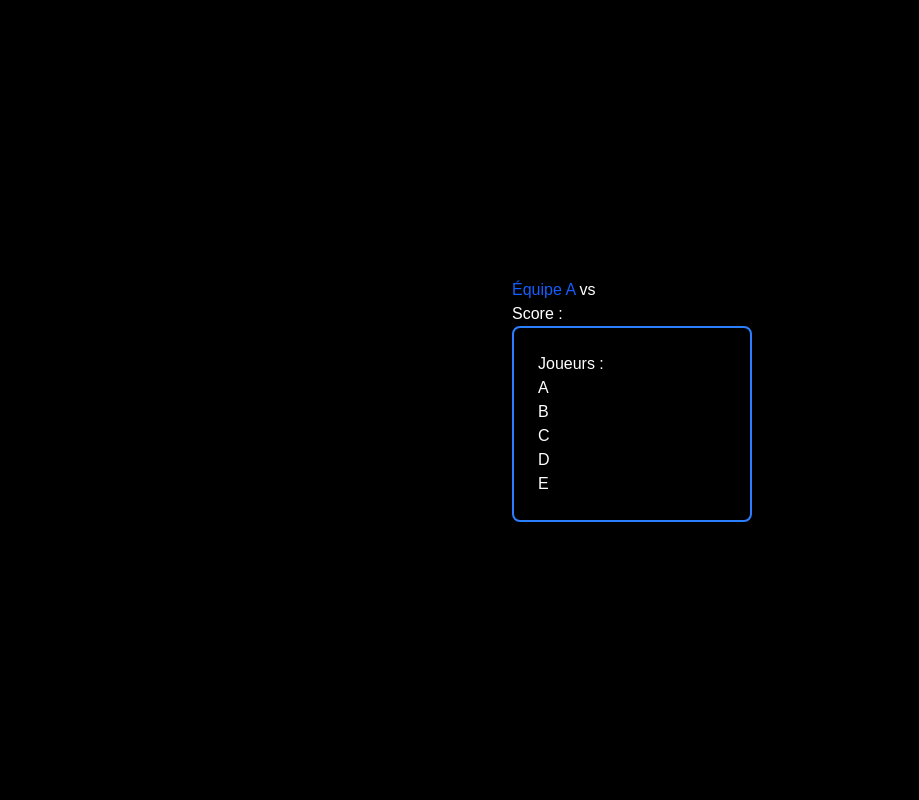
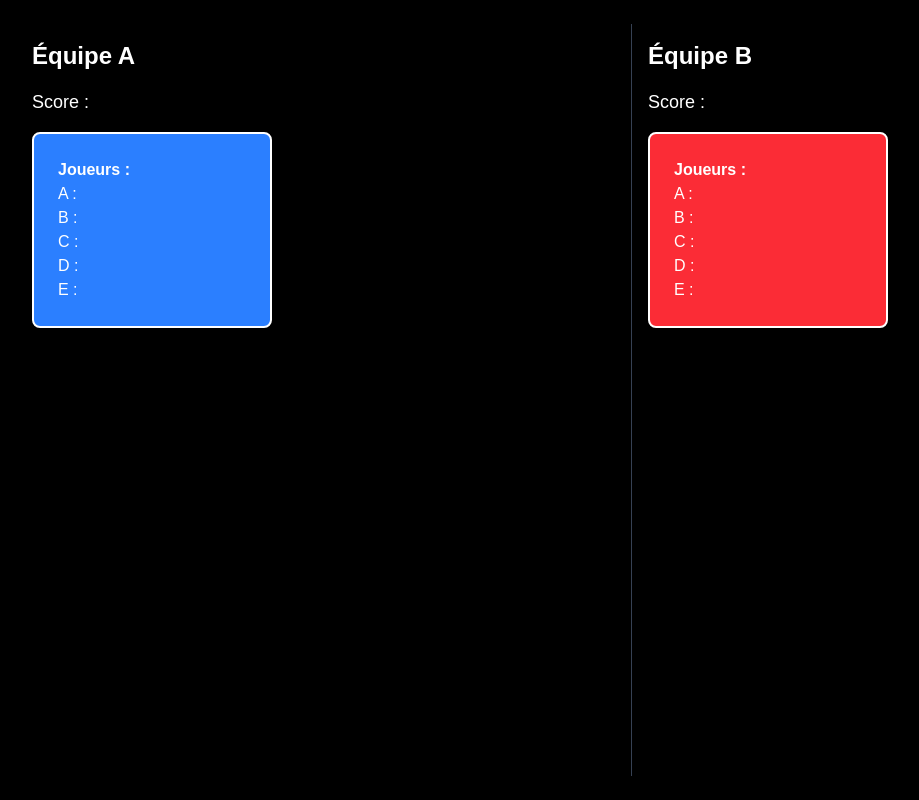
Before and after one commit to MelvilMazeron/mnm-s, a Next.js app: page /vueSpectateurScore in a window 1280 px wide. Shown: the whole page, without its empty margins (8-927 px from the left). Built offline with nearby package versions, Linux system fonts and the light colour scheme.

Commit message:
mise en page des composants et amélioration de l’affichage du score du joueur

```diff
--- a/app/vueSpectateurScore/page.tsx
+++ b/app/vueSpectateurScore/page.tsx
@@ -1,27 +1,67 @@
+export default function VueSpectateurScore() {
+    return (
+      <div className="flex min-h-screen text-white bg-black p-6">
+        <div className="w-1/2 flex flex-col items-start p-4 border-r border-gray-700">
+          <h2 className="text-2xl font-bold mb-4">Équipe A</h2>
+          <h3 className="text-lg mb-4">Score : </h3>
+          <div className="p-6 border-2 bg-blue-500 rounded-lg w-60">
+            <table>
+                <thead>
+                <tr>
+                    <th className="text-left">Joueurs : </th>
+                </tr>
+                </thead>
+                <tbody>
+                <tr>
+                    <td>A : </td>
+                </tr>
+                <tr>
+                    <td>B : </td>
+                </tr>
+                    <tr>
+                        <td>C : </td>
+                    </tr>
+                    <tr>
+                        <td>D : </td>
+                    </tr>
+                    <tr>
+                        <td>E : </td>
+                    </tr>
+                </tbody>
+            </table>
+          </div>
+        </div>
 
-
-
-export default function VueSpectateurScore() {
-
-
-
-return (
-    <div className="flex flex-col items-center justify-center min-h-screen text-white bg-black">
-        <h2>
-            <span className="text-blue-600">Équipe A</span> vs{" "}
-            <div>
-                <h3>Score : </h3>
-            </div>
-            <div className="border-2 border-blue-500 rounded-lg w-60 p-6">
-                <h4>Joueurs : </h4>
-                <ul>
-                    <li>A</li>
-                    <li>B</li>
-                    <li>C</li>
-                    <li>D</li>
-                    <li>E</li>
-                </ul>
-            </div>
-        </h2>
-    </div>
-)}
+        <div className="w-1/2 flex flex-col items-start p-4">
+          <h2 className="text-2xl font-bold mb-4">Équipe B</h2>
+          <h3 className="text-lg mb-4">Score : </h3>
+          <div className="p-6 border-2 bg-red-500 rounded-lg w-60">
+            <table>
+                <thead>
+                <tr>
+                    <th className="text-left">Joueurs : </th>
+                </tr>
+                </thead>
+                <tbody>
+                <tr>
+                    <td>A : </td>
+                </tr>
+                <tr>
+                    <td>B : </td>
+                </tr>
+                    <tr>
+                        <td>C : </td>
+                    </tr>
+                    <tr>
+                        <td>D : </td>
+                    </tr>
+                    <tr>
+                        <td>E : </td>
+                    </tr>
+                </tbody>
+            </table>
+          </div>
+        </div>
+      </div>
+    );
+  }
```
